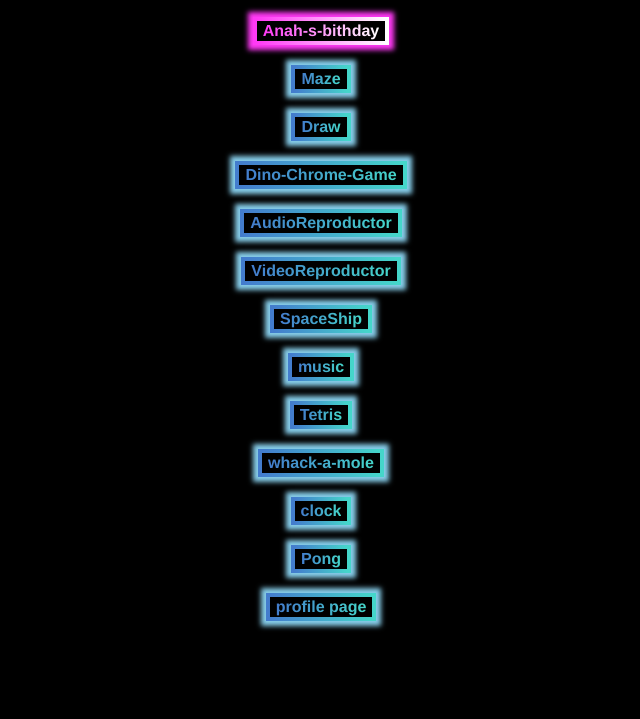
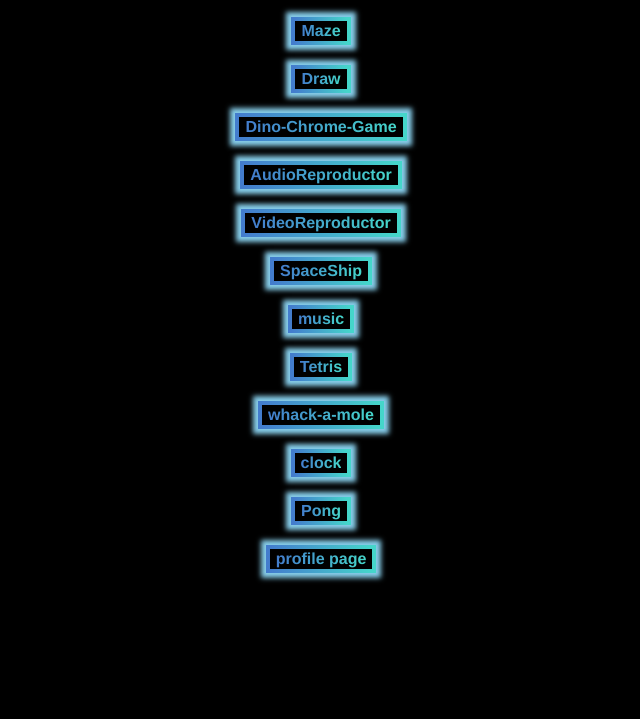
Before and after one commit to saidzac2000/main, a plain HTML site: page index.html in a window 1280 px wide. Shown: the part 81-800 px from the top of the page, without its empty margins (319-959 px from the left). Drawn offline with Linux system fonts and the light colour scheme.

Commit message:
Update index.html

```diff
--- a/index.html
+++ b/index.html
@@ -9,7 +9,6 @@
 </head>
 <body>
     <h1>my web pages</h1>
-    <button class="first"><a href="https://saidzac2000.github.io/Anah-s-bithday/" target="_blank" rel="noopener noreferrer">Anah-s-bithday</a></button>
     <button><a href="https://saidzac2000.github.io/Maze/" target="_blank" rel="noopener noreferrer">Maze</a></button>
     <button><a href="https://saidzac2000.github.io/Draw/" target="_blank" rel="noopener noreferrer">Draw</a></button>
     <button><a href="https://saidzac2000.github.io/Dino-Chrome-Game/" target="_blank" rel="noopener noreferrer">Dino-Chrome-Game</a></button>
```
